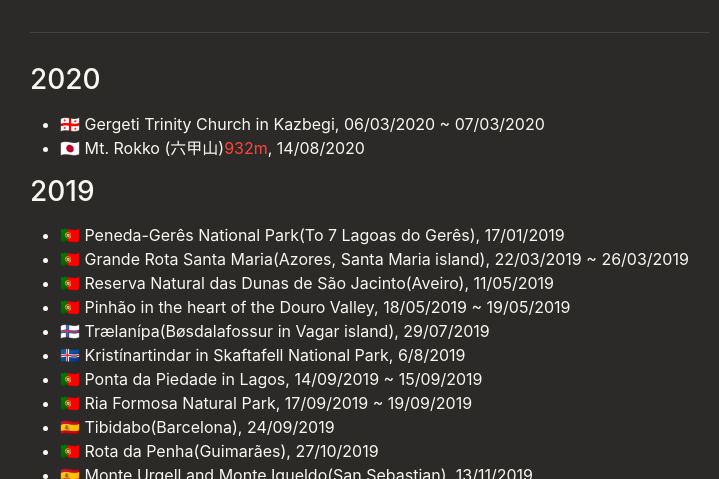
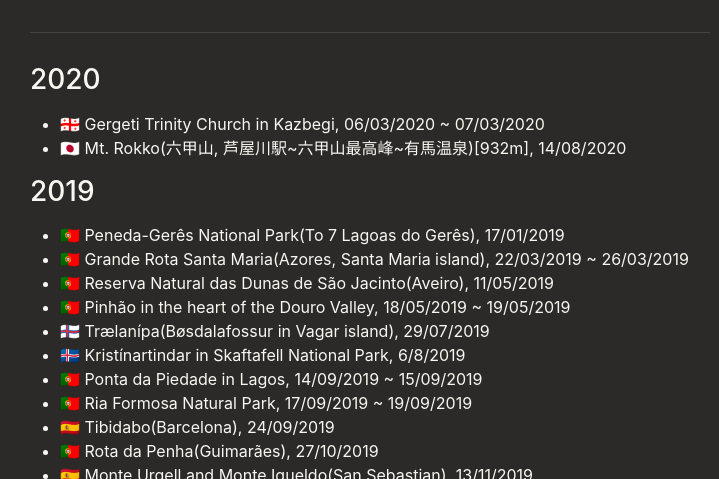
Before and after one commit to pixyzehn/pixyzehn.com, a Jekyll site: the page built from pages/trekking.md, in a window 1280 px wide and 900 px high, cut to the strip 421-900 px from the top of the window. Shown: the whole strip, without its empty margins (270-989 px from the left). Built offline with Jekyll 4.4.1, drawn with Linux system fonts in a browser that asks for light colours; nearby versions of some CDN libraries; library files that are not in the unit come from our copies.

Commit message:
Update page again

```diff
--- a/pages/trekking.md
+++ b/pages/trekking.md
@@ -11,7 +11,7 @@ permalink: /trekking/
 ## 2020
 
 - 🇬🇪 Gergeti Trinity Church in Kazbegi, 06/03/2020 ~ 07/03/2020
-- 🇯🇵 Mt. Rokko (六甲山)[932m](芦屋川駅~六甲山最高峰~有馬温泉), 14/08/2020
+- 🇯🇵 Mt. Rokko(六甲山, 芦屋川駅~六甲山最高峰~有馬温泉)[932m], 14/08/2020
 
 ## 2019
 
```
